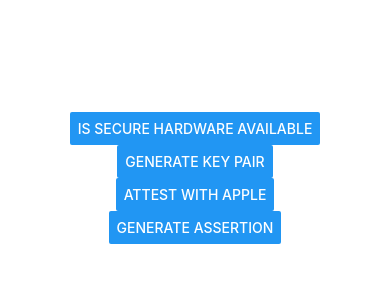
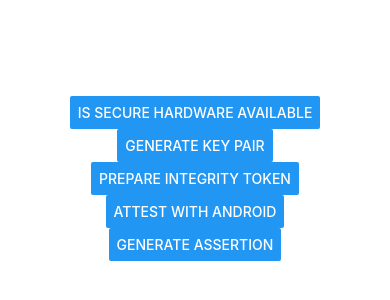
Before and after one commit to niteshbalusu11/react-native-secure-enclave-operations, a React Native app in the folder example/: screen / in a window 390 px wide. Shown: the part 244-544 px from the top of the page. Built offline with nearby package versions, Linux system fonts and the light colour scheme.

Commit message:
feat: add android integrity token preparation, clean up some code, improve android support

```diff
--- /dev/null
+++ b/example/src/AndroidApp.tsx
@@ -0,0 +1,107 @@
+import { useState } from 'react';
+import { View, StyleSheet, Button } from 'react-native';
+import {
+  isHardwareBackedKeyGenerationSupported,
+  generateKey,
+  attestKey,
+  generateAssertion,
+  prepareIntegrityTokenAndroid,
+} from 'react-native-secure-enclave-operations';
+import { getChallenge, verifyAssertion, verifyAttestation } from './fetch';
+const cloudProjectNumber = '25649124009';
+
+export default function AndroidApp() {
+  const [generatedKey, setGeneratedKey] = useState('');
+
+  const isAvailable = async () => {
+    try {
+      const isSupported = await isHardwareBackedKeyGenerationSupported();
+
+      console.log('is available', isSupported);
+    } catch (err) {
+      console.error('is available error', err);
+    }
+  };
+  const generateKeyPair = async () => {
+    try {
+      const key = await generateKey();
+      console.log(key);
+      setGeneratedKey(key);
+    } catch (err) {
+      console.error('error generating key pair', err);
+    }
+  };
+
+  const prepareIntegrityToken = async () => {
+    try {
+      const token = await prepareIntegrityTokenAndroid(cloudProjectNumber);
+      console.log('integrity token is ', token);
+    } catch (err) {
+      console.error('error preparing integrity token', err);
+    }
+  };
+
+  const attestKeyWithAndroid = async () => {
+    try {
+      // Generate a unique challenge from server to attest key
+      // const challenge = await getChallenge();
+      const androidAttestation = await attestKey(
+        generatedKey,
+        'some challenge'
+      );
+      console.log('android attestation is ', androidAttestation);
+
+      // await verifyAttestation({
+      //   attestation: androidAttestation,
+      //   challenge,
+      //   keyId: generatedKey,
+      // });
+    } catch (err) {
+      console.error('error attesting with android', err);
+    }
+  };
+
+  const genAssertion = async () => {
+    try {
+      // Generate another challenge for subsequent assertions
+      const challenge = await getChallenge();
+
+      const message = 'some data to sign';
+
+      const assertion = await generateAssertion(
+        generatedKey,
+        challenge,
+        message
+      );
+      console.log('assertion result is ', assertion);
+
+      // Verify assertion
+      await verifyAssertion({
+        assertion,
+        challenge,
+        keyId: generatedKey,
+        message,
+      });
+    } catch (err) {
+      console.error('error generating assertion', err);
+    }
+  };
+  return (
+    <View style={styles.container}>
+      <Button onPress={isAvailable} title="Is secure hardware available" />
+      <Button onPress={generateKeyPair} title="Generate key pair" />
+      <Button onPress={prepareIntegrityToken} title="Prepare integrity token" />
+      <Button onPress={attestKeyWithAndroid} title="Attest with Android" />
+
+      <Button onPress={genAssertion} title="Generate assertion" />
+    </View>
+  );
+}
+
+const styles = StyleSheet.create({
+  container: {
+    flex: 1,
+    alignItems: 'center',
+    justifyContent: 'center',
+  },
+});
--- a/example/src/App.tsx
+++ b/example/src/App.tsx
@@ -1,93 +1,7 @@
-import { useState } from 'react';
-import { View, StyleSheet, Button } from 'react-native';
-import {
-  isAttestationSupported,
-  generateKey,
-  attestKey,
-  generateAssertion,
-} from 'react-native-secure-enclave-operations';
-import { getChallenge, verifyAssertion, verifyAttestation } from './fetch';
+import { Platform } from 'react-native';
+import IosApp from './IosApp';
+import AndroidApp from './AndroidApp';
 
 export default function App() {
-  const [generatedKey, setGeneratedKey] = useState('');
-
-  const isAvailable = async () => {
-    try {
-      const isSupported = await isAttestationSupported();
-
-      console.log('is available', isSupported);
-    } catch (err) {
-      console.error('is available error', err);
-    }
-  };
-  const generateKeyPair = async () => {
-    try {
-      const key = await generateKey();
-      console.log(key);
-      setGeneratedKey(key);
-    } catch (err) {
-      console.error('error generating key pair', err);
-    }
-  };
-
-  const attestKeyWithApple = async () => {
-    try {
-      // Generate a unique challenge from server to attest key
-      const challenge = await getChallenge();
-      const appleAttestation = await attestKey(generatedKey, challenge);
-      console.log('apple attestation is ', appleAttestation);
-
-      await verifyAttestation({
-        attestation: appleAttestation,
-        challenge,
-        keyId: generatedKey,
-      });
-    } catch (err) {
-      console.error('error attesting with apple', err);
-    }
-  };
-
-  const genAssertion = async () => {
-    try {
-      // Generate another challenge for subsequent assertions
-      const challenge = await getChallenge();
-
-      const message = 'some data to sign';
-
-      const assertion = await generateAssertion(
-        generatedKey,
-        challenge,
-        message
-      );
-      console.log('assertion result is ', assertion);
-
-      // Verify assertion
-      await verifyAssertion({
-        assertion,
-        challenge,
-        keyId: generatedKey,
-        message,
-      });
-    } catch (err) {
-      console.error('error generating assertion', err);
-    }
-  };
-  return (
-    <View style={styles.container}>
-      <Button onPress={isAvailable} title="Is secure hardware available" />
-      <Button onPress={generateKeyPair} title="Generate key pair" />
-
-      <Button onPress={attestKeyWithApple} title="Attest with apple" />
-
-      <Button onPress={genAssertion} title="Generate assertion" />
-    </View>
-  );
+  return Platform.OS === 'ios' ? <IosApp /> : <AndroidApp />;
 }
-
-const styles = StyleSheet.create({
-  container: {
-    flex: 1,
-    alignItems: 'center',
-    justifyContent: 'center',
-  },
-});
--- /dev/null
+++ b/example/src/IosApp.tsx
@@ -0,0 +1,93 @@
+import { useState } from 'react';
+import { View, StyleSheet, Button } from 'react-native';
+import {
+  isHardwareBackedKeyGenerationSupported,
+  generateKey,
+  attestKey,
+  generateAssertion,
+} from 'react-native-secure-enclave-operations';
+import { getChallenge, verifyAssertion, verifyAttestation } from './fetch';
+
+export default function IosApp() {
+  const [generatedKey, setGeneratedKey] = useState('');
+
+  const isAvailable = async () => {
+    try {
+      const isSupported = await isHardwareBackedKeyGenerationSupported();
+
+      console.log('is available', isSupported);
+    } catch (err) {
+      console.error('is available error', err);
+    }
+  };
+  const generateKeyPair = async () => {
+    try {
+      const key = await generateKey();
+      console.log(key);
+      setGeneratedKey(key);
+    } catch (err) {
+      console.error('error generating key pair', err);
+    }
+  };
+
+  const attestKeyWithApple = async () => {
+    try {
+      // Generate a unique challenge from server to attest key
+      const challenge = await getChallenge();
+      const appleAttestation = await attestKey(generatedKey, challenge);
+      console.log('apple attestation is ', appleAttestation);
+
+      await verifyAttestation({
+        attestation: appleAttestation,
+        challenge,
+        keyId: generatedKey,
+      });
+    } catch (err) {
+      console.error('error attesting with apple', err);
+    }
+  };
+
+  const genAssertion = async () => {
+    try {
+      // Generate another challenge for subsequent assertions
+      const challenge = await getChallenge();
+
+      const message = 'some data to sign';
+
+      const assertion = await generateAssertion(
+        generatedKey,
+        challenge,
+        message
+      );
+      console.log('assertion result is ', assertion);
+
+      // Verify assertion
+      await verifyAssertion({
+        assertion,
+        challenge,
+        keyId: generatedKey,
+        message,
+      });
+    } catch (err) {
+      console.error('error generating assertion', err);
+    }
+  };
+  return (
+    <View style={styles.container}>
+      <Button onPress={isAvailable} title="Is secure hardware available" />
+      <Button onPress={generateKeyPair} title="Generate key pair" />
+
+      <Button onPress={attestKeyWithApple} title="Attest with apple" />
+
+      <Button onPress={genAssertion} title="Generate assertion" />
+    </View>
+  );
+}
+
+const styles = StyleSheet.create({
+  container: {
+    flex: 1,
+    alignItems: 'center',
+    justifyContent: 'center',
+  },
+});
--- a/example/src/fetch.ts
+++ b/example/src/fetch.ts
@@ -1,7 +1,7 @@
 import { Platform } from 'react-native';
 
 const serverUrl =
-  Platform.OS === 'android' ? '192.168.6.199:3000' : '192.168.6.199:3000';
+  Platform.OS === 'android' ? '192.168.6.199:3000' : '192.168.1.161:3000';
 
 export const getChallenge = async () => {
   try {
```
Also changed, not shown: 6 other files (tests, documents, lock files or other folders).
